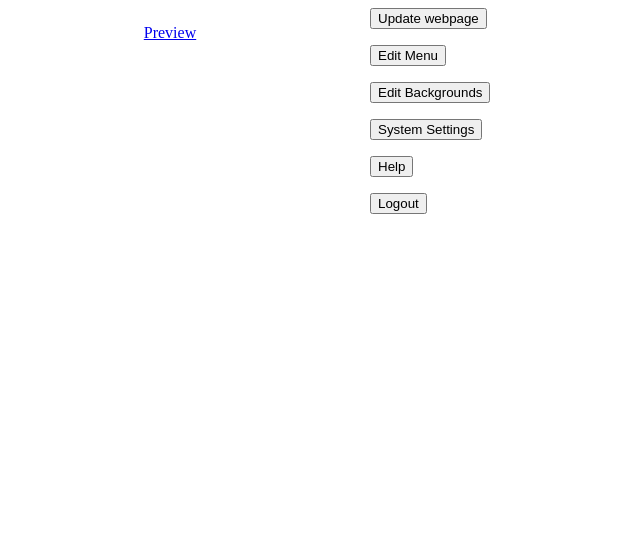
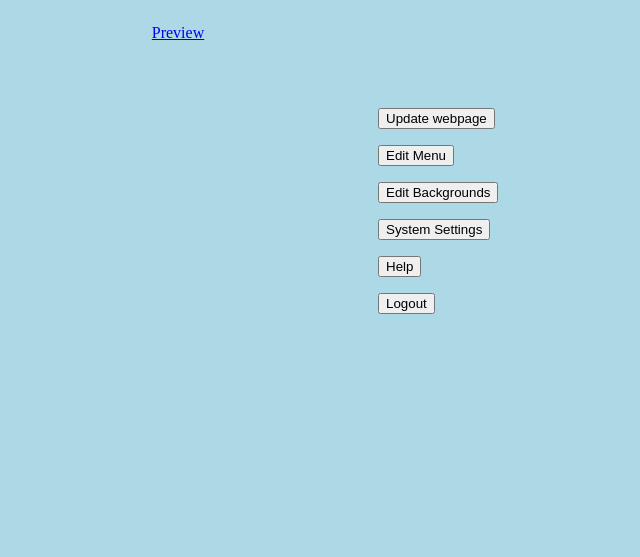
Before and after one commit to dude56987/CSVtoHTML, a PHP site: page /main.php in a window 1280 px wide. Shown: the top 557 px of the page, without its empty margins (270-910 px from the left). Run offline with PHP 8.4, Linux system fonts and the light colour scheme.

Commit message:
Fixed logout, stylesheet linked

```diff
--- a/web/main.php
+++ b/web/main.php
@@ -1,6 +1,7 @@
 <html>
 	<head>
 		<title></title>
+		<link rel="stylesheet" type="text/css" href="style.css" />
 		<style>
 			#mainFrame{
 				width: 800px;
@@ -15,6 +16,7 @@
 				text-align: center;
 			}
 			#inputPanel{
+				margin-top: 100px;
 				width: 400px;
 				float: right;
 			}
@@ -63,7 +65,7 @@
 				<form action="help.php">
 					<input type="submit" value="Help" />
 				</form>
-				<form action="logout.php">
+				<form action="../">
 					<input type="submit" value="Logout" />
 				</form>
 			</div>
```
